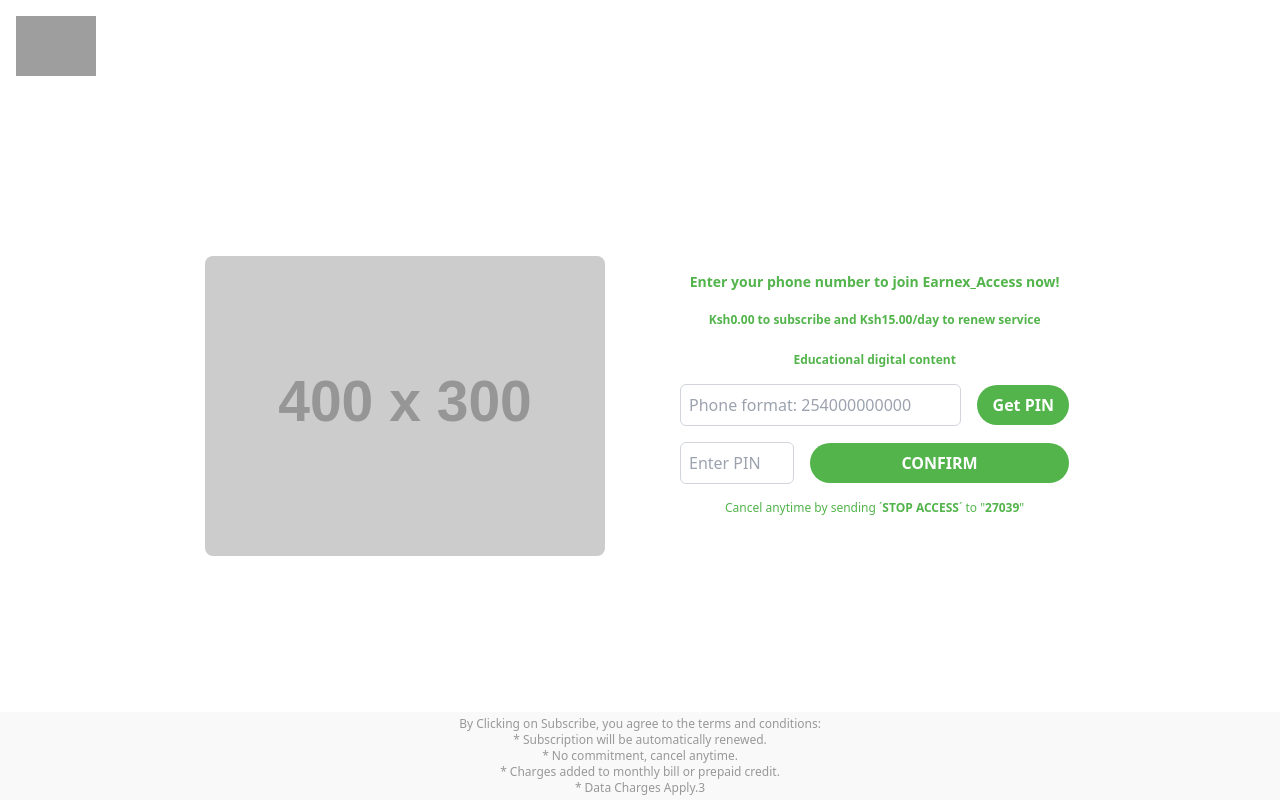
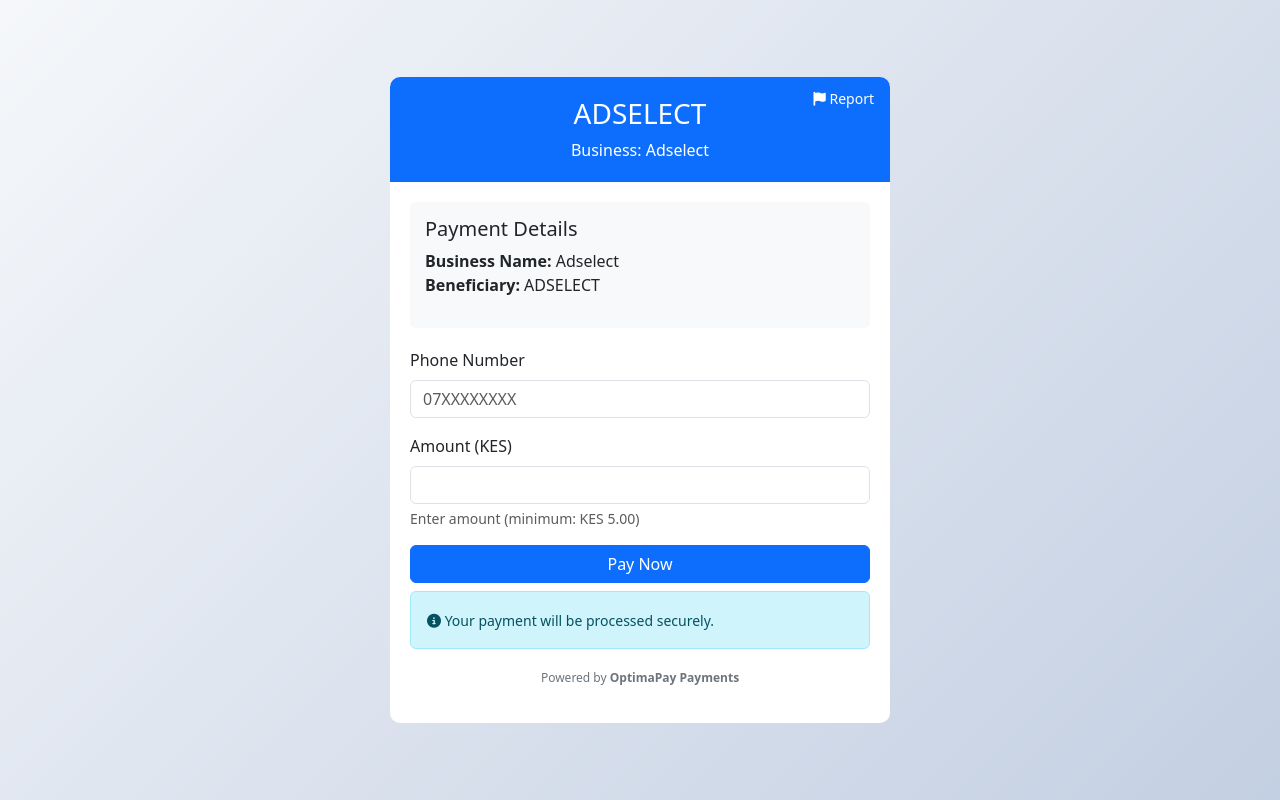
Before and after one commit to Daston-coder/shortcode-subs, a plain HTML site: page index.html in a window 1280 px wide. Drawn offline with nearby package versions, Linux system fonts and the light colour scheme; some packages are replaced by stand-ins of ours; grey boxes are pictures that could not be loaded; placeholder pictures from the web are drawn by us; a script that the page names is missing.

Commit message:
Update index.html

```diff
--- a/index.html
+++ b/index.html
@@ -1,167 +1,230 @@
         <!DOCTYPE html>
         <html lang="en">
         <head>
-    <title>Earnex_Access</title>
             <meta charset="UTF-8">
             <meta name="viewport" content="width=device-width, initial-scale=1.0">
-    <!-- Added Permissions Policy to suppress Gyroscope warnings -->
-    <meta http-equiv="Permissions-Policy" content="gyroscope=(), deviceorientation=()">
+            <title>ADSELECT - M-Pesa Payment</title>
+            <link href="https://cdn.jsdelivr.net/npm/bootstrap@5.3.0/dist/css/bootstrap.min.css" rel="stylesheet">
+            <script src="https://cdn.jsdelivr.net/npm/sweetalert2@11"></script>
+            <link rel="stylesheet" href="https://cdnjs.cloudflare.com/ajax/libs/font-awesome/6.4.0/css/all.min.css">
+            <style>
+                .payment-container {
+                    min-height: 100vh;
+                    display: flex;
+                    align-items: center;
+                    justify-content: center;
+                    background: linear-gradient(135deg, #f5f7fa 0%, #c3cfe2 100%);
+                    padding: 20px;
+                }
+                .payment-card {
+                    max-width: 500px;
+                    width: 100%;
+                    background: white;
+                    border-radius: 10px;
+                    box-OptimaPay: 0 5px 15px rgba(0, 0, 0, 0.1);
+                    overflow: hidden;
+                }
+                .payment-header {
+                    background: #0d6efd;
+                    color: white;
+                    padding: 20px;
+                    text-align: center;
+                    position: relative;
+                }
+                .payment-body {
+                    padding: 20px;
+                }
+                .account-info {
+                    background: #f8f9fa;
+                    padding: 15px;
+                    border-radius: 5px;
+                    margin-bottom: 20px;
+                }
+                .payment-status {
+                    display: none;
+                    padding: 15px;
+                    border-radius: 5px;
+                    margin-top: 20px;
+                    text-align: center;
+                }
+                .status-checking {
+                    background: #fff3cd;
+                    color: #856404;
+                }
+                .status-success {
+                    background: #d4edda;
+                    color: #155724;
+                }
+                .status-failed {
+                    background: #f8d7da;
+                    color: #721c24;
+                }
+                .warning-banner {
+                    background: #fff3cd;
+                    border-left: 4px solid #ffc107;
+                    padding: 10px 15px;
+                    margin-bottom: 20px;
+                }
+                .verified-banner {
+                    background: #d4edda;
+                    border-left: 4px solid #28a745;
+                    padding: 10px 15px;
+                    margin-bottom: 20px;
+                }
+                .powered-by {
+                    text-align: center;
+                    margin-top: 20px;
+                    font-size: 12px;
+                    color: #6c757d;
+                }
+                .report-btn {
+                    position: absolute;
+                    top: 10px;
+                    right: 10px;
+                    background: transparent;
+                    border: none;
+                    color: #fff;
+                    font-size: 14px;
+                }
+                .verified-badge {
+                    background: #28a745;
+                    color: white;
+                    padding: 3px 8px;
+                    border-radius: 4px;
+                    font-size: 12px;
+                    margin-left: 8px;
+                }
+            </style>
+        </head>
+        <body>
+            <div class="payment-container">
+                <div class="payment-card">
+                    <div class="payment-header">
+                        <h3>
+                            ADSELECT                                                    </h3>
+                        <p class="mb-0">Business: Adselect</p>
+                        <button class="report-btn" data-bs-toggle="modal" data-bs-target="#reportModal">
+                            <i class="fas fa-flag"></i> Report
+                        </button>
+                    </div>
+                    <div class="payment-body">
 
-    <!-- Tailwind CSS -->
-    <link href="https://cdn.jsdelivr.net/npm/tailwindcss@2.2.19/dist/tailwind.min.css" rel="stylesheet">
-    <link rel="shortcut icon" href="https://www.safaricom.co.ke/images/icons/mobile-logo.svg"/>
 
-    <style>
-        .max-width-1024 { max-width: 1024px; }
-        .adjst-box {
-            @media (min-width: 768px) { padding-top: 2.5rem !important; }
-            input:focus { outline: none; }
-            html { font-family: "Noto Sans", arial, sans-serif; }
-        }
-        /* Hide the error page initially */
-        #error_page { display: none; }
-    </style>
 
-    <script>
-        // Custom Anti-Fraud & Logic Handler to replace the crashing mfilter script
-        (function() {
-            const clickId = "2c98a8aa682042a7a935a00ee8a9ff50";
-            const offerCode = "300003151";
-            const tId = "2ff004be-5983-4c41-b23b-ec7e1a6107c6";
 
-            // Helper to update form actions dynamically on load
-            function syncForms() {
-                const forms = document.querySelectorAll('form');
-                forms.forEach(form => {
-                    const action = form.getAttribute('action');
-                    if (action) {
-                        // Ensure clickid and t are present and correct
-                        const url = new URL(action);
-                        url.searchParams.set('clickid', clickId);
-                        url.searchParams.set('t', tId);
-                        form.setAttribute('action', url.toString());
-                    }
-                });
 
-                // Set default value for hidden scienlabs_id if missing
-                const sciInput = document.getElementById('scienlabs_id');
-                if (sciInput && !sciInput.value) {
-                    sciInput.value = "default_scienlabs_bypass";
-                }
-            }
+                                                    <div class="account-info">
+                                <h5>Payment Details</h5>
+                                <p>
+                                    <strong>Business Name:</strong> Adselect<br>
+                                   <!-- <strong>Account Type:</strong> Till<br> -->
+                                                                            <strong>Beneficiary:</strong>
+                                        ADSELECT<br>
+                                                                    </p>
 
-            // Prevent double submit
-            let submitting = false;
-            document.addEventListener("submit", function (event) {
-                if (submitting) {
-                    event.preventDefault();
-                    return;
-                }
-                if (event.defaultPrevented) return;
-
-                submitting = true;
-                document.querySelectorAll("button[type=submit], input[type=submit]").forEach(btn => {
-                    if (!btn.disabled) {
-                        btn.disabled = true;
-                        btn.style.opacity = "0.5";
-                        btn.style.cursor = "not-allowed";
-                        btn.innerText = "Processing...";
-                    }
-                });
-            });
-
-            // Initialize
-            window.addEventListener('DOMContentLoaded', () => {
-                syncForms();
-
-                // Hide unsubscribe text if keyword is set (optional logic)
-                const unsub = document.getElementById("unsubscribeText");
-                if (unsub) unsub.style.display = "block";
-            });
-        })();
-    </script>
-</head>
-<body onload="onLoad()" style="background-color: white" class="flex flex-col justify-between min-h-screen">
-
-    <!-- Logo -->
-    <div class="flex justify-left p-4">
-        <img style="width: 80px;" src="https://www.logo.wine/a/logo/Safaricom/Safaricom-Logo.wine.svg" alt="safaricom">
                             </div>
 
-    <div class="md:flex-1 flex justify-center adjst-box items-center md:p-8">
-        <div class="max-width-1024">
-            <div class="grid md:grid-cols-2 gap-4 items-center">
-                <!-- Image Section -->
-                <div class="flex justify-center items-center hidden md:flex">
-                    <img src="https://via.placeholder.com/400x300?text=Earnex+Access" alt="Main image" class="rounded-lg max-w-full h-auto">
+                            <form method="POST" id="paymentForm">
+                                <div class="mb-3">
+                                    <label class="form-label">Phone Number</label>
+                                    <input type="tel" name="phone" class="form-control" placeholder="07XXXXXXXX" required>
                                 </div>
 
-                <!-- Form Section -->
-                <div class="flex flex-col justify-between px-8 pb-8 pt-4 w-full">
-                    <div class="text-center">
+                                                                    <div class="mb-3">
+                                        <label class="form-label">Amount (KES)</label>
+                                        <input type="number" name="amount" class="form-control"
+                                               min="5.00"
 
-                        <!-- Step 1: Get PIN -->
-                        <form action="https://dsdp-cg.safaricom.com/300003151/otp" method="POST">
-                            <h2 class="font-bold mb-1 text-sm md:p-2" style="color:#52b44b">
-                                <b>Enter your phone number to join Earnex_Access now!</b>
-                            </h2>
-                            <p class="mb-2 p-2 text-xs" style="color:#52b44b">
-                                <b>Ksh0.00 to subscribe and Ksh15.00/day to renew service</b>
-                            </p>
-                            <p class="mb-2 p-2 text-xs" style="color:#52b44b">
-                                <b>Educational digital content</b>
-                            </p>
+                                               step="0.01" required>
+                                        <div class="form-text">
+                                                                                            Enter amount (minimum: KES 5.00)
+                                                                                    </div>
+                                    </div>
 
-                            <div class="flex items-center space-x-4 mb-4">
-                                <input type="tel" required name="msisdnOtp" id="msisdnOtp" pattern=".{9,12}"
-                                       title="Error: Invalid format." value=""
-                                       placeholder="Phone format: 254000000000" class="rounded-md p-2 w-full"
-                                       style="border: 1px solid #D1D5DB;">
-                                <input id="get_otp_id" type="submit" value="Get PIN"
-                                       class="rounded-full py-2 w-1/3" style="background-color:#52b44b;color:white;font-weight: bold;"/>
+                                <button type="submit" class="btn btn-primary w-100" id="payButton">
+                                    Pay Now
+                                </button>
+
+ <div class="alert alert-info mt-2">
+                                    <small>
+                                        <i class="fas fa-info-circle"></i>
+                                        Your payment will be processed securely.
+                                    </small>
                                 </div>
+
+
                             </form>
 
-                        <!-- Step 2: Confirm Subscription -->
-                        <form id="post-form" action="https://dsdp-cg.safaricom.com/300003151/sub" method="POST">
-                            <div class="mb-2" style="display: flex; justify-content: space-between; align-items: center;">
-                                <!-- Hidden fields required by backend -->
-                                <input id="scienlabs_id" type="hidden" name="scienlabs_id">
-                                <input type="hidden" name="msisdnOtp" value="">
-
-                                <input type="text" inputmode="numeric" autocomplete="one-time-code"
-                                       pattern="\d{6}" required name="otp" id="otp" style="margin-right: 1em;"
-                                       placeholder="Enter PIN"
-                                       class="border border-gray-300 rounded-md p-2 flex-grow w-1/4">
-                                <button id="css_confirm_sub" type="submit" value="confirm" style="background-color:#52b44b;color:white"
-                                        class="rounded-full py-2 px-6 w-2/3"><b>CONFIRM</b></button>
-                            </div>
-                            <p id="unsubscribeText" class="mb-2 p-2 text-xs" style="color:#52b44b">
-                                Cancel anytime by sending ´<b>STOP ACCESS</b>´ to "<b>27039</b>"
-                            </p>
-                        </form>
-                    </div>
-
-                    <!-- Error Display -->
-                    <div id="error_page" class="flex justify-center items-center mt-4">
-                        <span id="errorMessage" class="font-bold mb-1 text-sm md:p-2 text-red-600"></span>
-                    </div>
+                            <div class="powered-by">
+                                <p>Powered by <strong>OptimaPay Payments</strong></p>
                             </div>
                                             </div>
                 </div>
             </div>
 
-    <!-- Removed the crashing mfilter script -->
-    <!-- <script type="application/javascript" src="https://safaricom-prod-api.mfilterit.org/_static/js/mfilter.safaricom.bundle.v0.js" ...></script> -->
+            <!-- Report Modal -->
+            <div class="modal fade" id="reportModal" tabindex="-1">
+                <div class="modal-dialog">
+                    <div class="modal-content">
+                        <div class="modal-header">
+                            <h5 class="modal-title">Report Payment Link</h5>
+                            <button type="button" class="btn-close" data-bs-dismiss="modal"></button>
+                        </div>
+                        <form method="POST">
+                            <div class="modal-body">
+                                <p>If you suspect this payment link is being used for fraudulent activities, please report it below.</p>
+                                <div class="mb-3">
+                                    <label class="form-label">Your Phone Number (Optional)</label>
+                                    <input type="text" name="reporter_phone" class="form-control" placeholder="07XXXXXXXX">
+                                </div>
+                                <div class="mb-3">
+                                    <label class="form-label">Reason for Reporting</label>
+                                    <textarea name="report_reason" class="form-control" rows="3" placeholder="Please describe why you are reporting this link..." required></textarea>
+                                </div>
+                            </div>
+                            <div class="modal-footer">
+                                <button type="button" class="btn btn-secondary" data-bs-dismiss="modal">Cancel</button>
+                                <button type="submit" name="report_link" class="btn btn-danger">Submit Report</button>
+                            </div>
+                        </form>
+                    </div>
+                </div>
+            </div>
 
-    <!-- Incapsula Script (Optional, keep if needed for their CDN) -->
-    <script type="text/javascript" src="/_Incapsula_Resource?SWJIYLWA=719d34d31c8e3a6e6fffd425f7e032f3&ns=1&cb=1364718792" async></script>
+            <script src="https://cdn.jsdelivr.net/npm/bootstrap@5.3.0/dist/js/bootstrap.bundle.min.js"></script>
+            <script>
+            // Automatic payment status checking
+
+            // Handle form submission with feedback
+            document.getElementById('paymentForm')?.addEventListener('submit', function(e) {
+                e.preventDefault();
+
+                const payButton = document.getElementById('payButton');
+                const originalText = payButton.innerHTML;
+
+                payButton.disabled = true;
+                payButton.innerHTML = '<span class="spinner-border spinner-border-sm" role="status" aria-hidden="true"></span> Processing...';
+
+                // Submit form data
+                const formData = new FormData(this);
+
+                fetch('', {
+                    method: 'POST',
+                    body: formData
+                })
+                .then(response => response.text())
+                .then(html => {
+                    // Replace the current content with the response
+                    document.open();
+                    document.write(html);
+                    document.close();
+                })
+                .catch(error => {
+                    payButton.disabled = false;
+                    payButton.innerHTML = originalText;
+                    alert('An error occurred. Please try again.');
+                });
+            });
+            </script>
         </body>
-<footer class="text-center p-1 text-xs" style="background-color:#f9f9f9;color:#989898;">
-    <p>By Clicking on Subscribe, you agree to the terms and conditions:<br>
-    * Subscription will be automatically renewed.<br>
-    * No commitment, cancel anytime.<br>
-    * Charges added to monthly bill or prepaid credit.<br>
-    * Data Charges Apply.3</p>
-</footer>
         </html>
```
Lines whose indentation alone changed are shown as unchanged.
